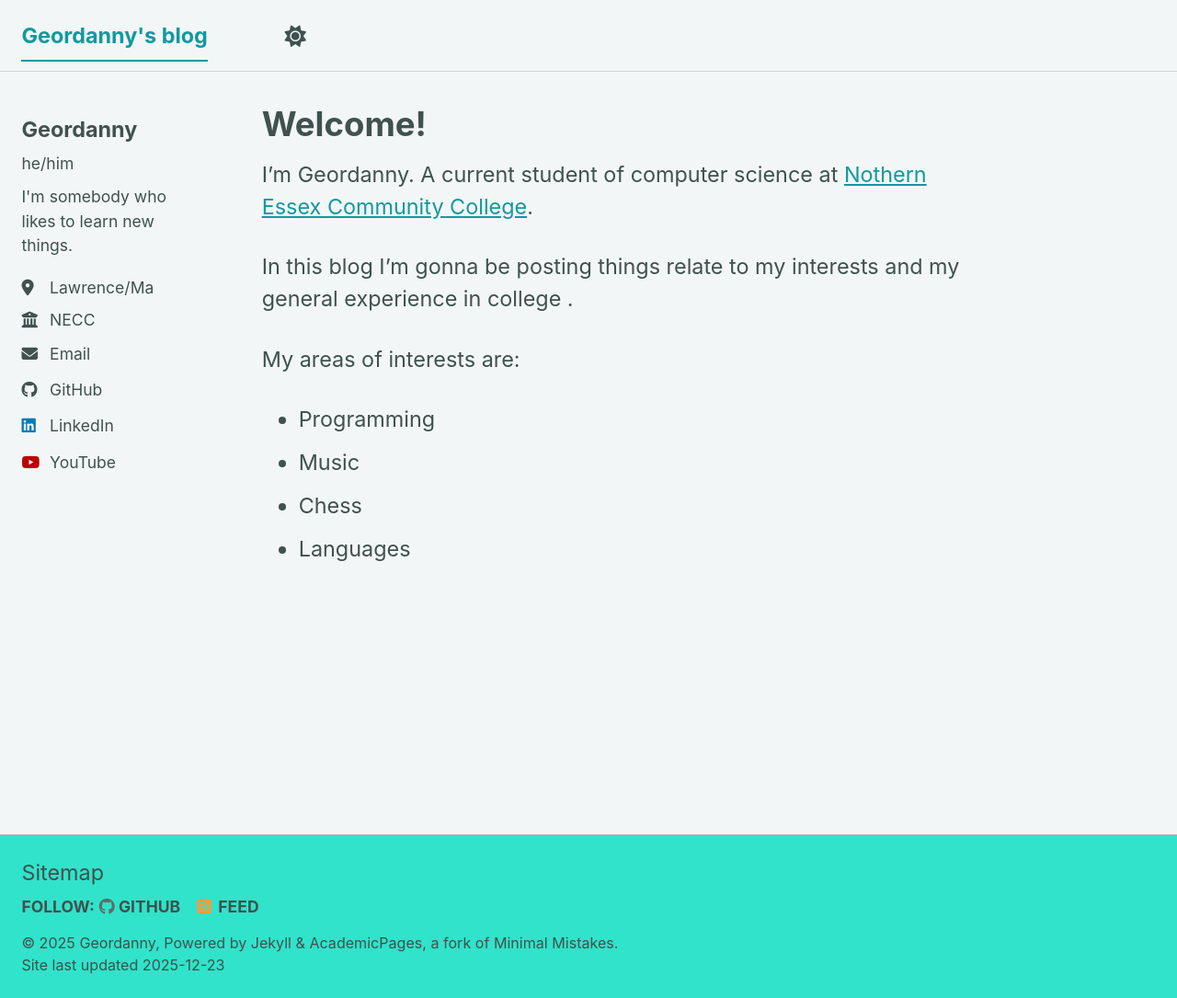
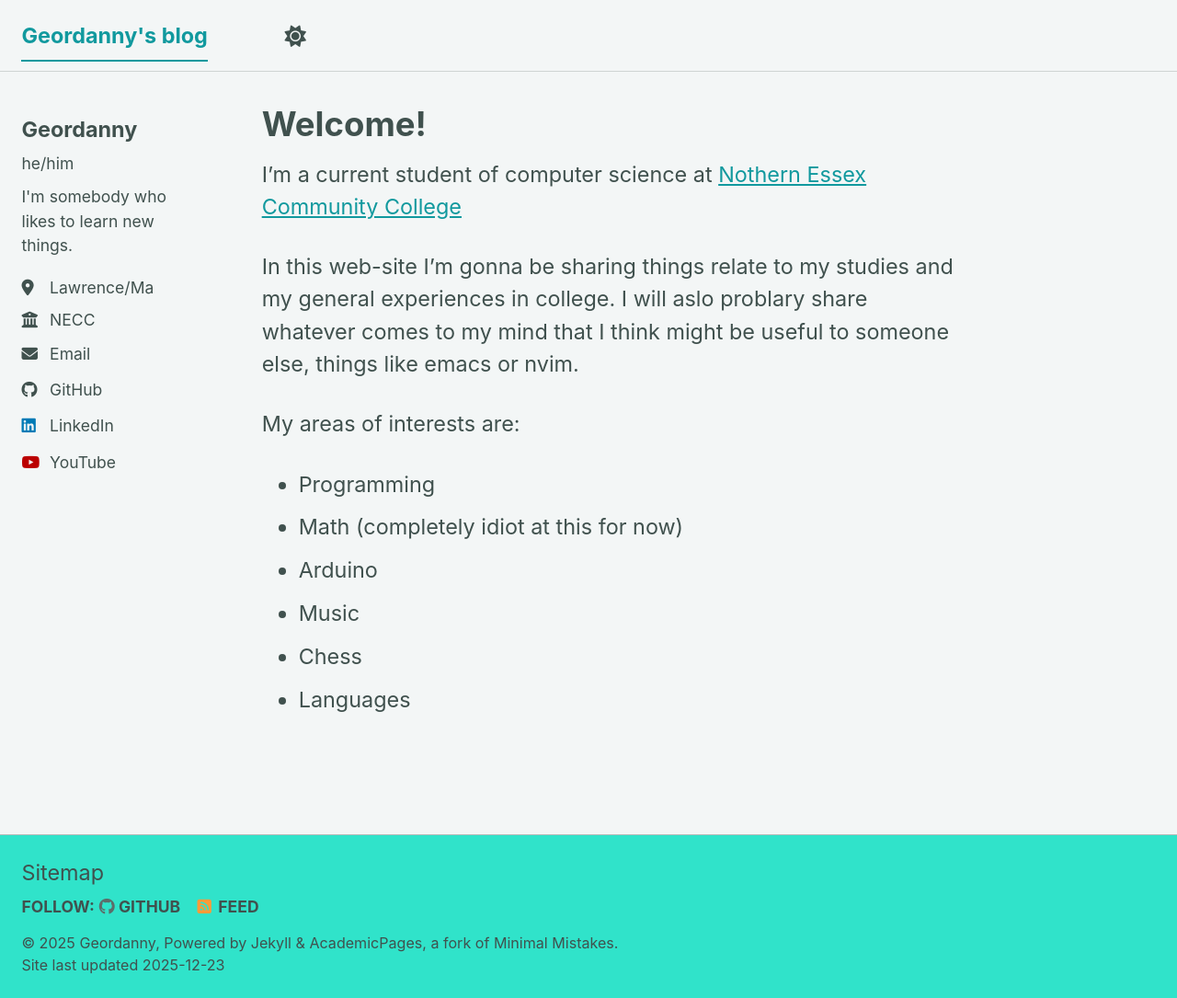
Before and after one commit to Geordanny1/personal-blog, a Jekyll site: the page built from _pages/about.md, in a window 1280 px wide and 1085 px high. Shown: the whole window at 92% size. Built offline with Jekyll 4.4.1, drawn with Linux system fonts in a browser that asks for light colours; a script bundle is joined from its source files by our own code; library files that are not in the unit come from our copies.

Commit message:
improve the about.html

```diff
--- a/_pages/about.md
+++ b/_pages/about.md
@@ -7,12 +7,16 @@ redirect_from:
   - /about.html
 ---
 
-I'm Geordanny. A current student of computer science at [Nothern Essex Community College](https://necc.edu/).
+I'm a current student of computer science at [Nothern Essex Community College](https://necc.edu/){:target="_black"}
 
-In this blog I'm gonna be posting things relate to my interests and my general experience in college .
+In this web-site I'm gonna be sharing things relate to my studies and my
+general experiences in college. I will aslo problary share whatever comes to my
+mind that I think might be useful to someone else, things like emacs or nvim.
 
 My areas of interests are:
 - Programming
+- Math (completely idiot at this for now)
+- Arduino
 - Music
 - Chess
 - Languages
```
Also changed, not shown: _posts/2199-01-01-future-post.md (+12 -1 lines), _sass/layout/_masthead.scss (line endings or trailing spaces).
